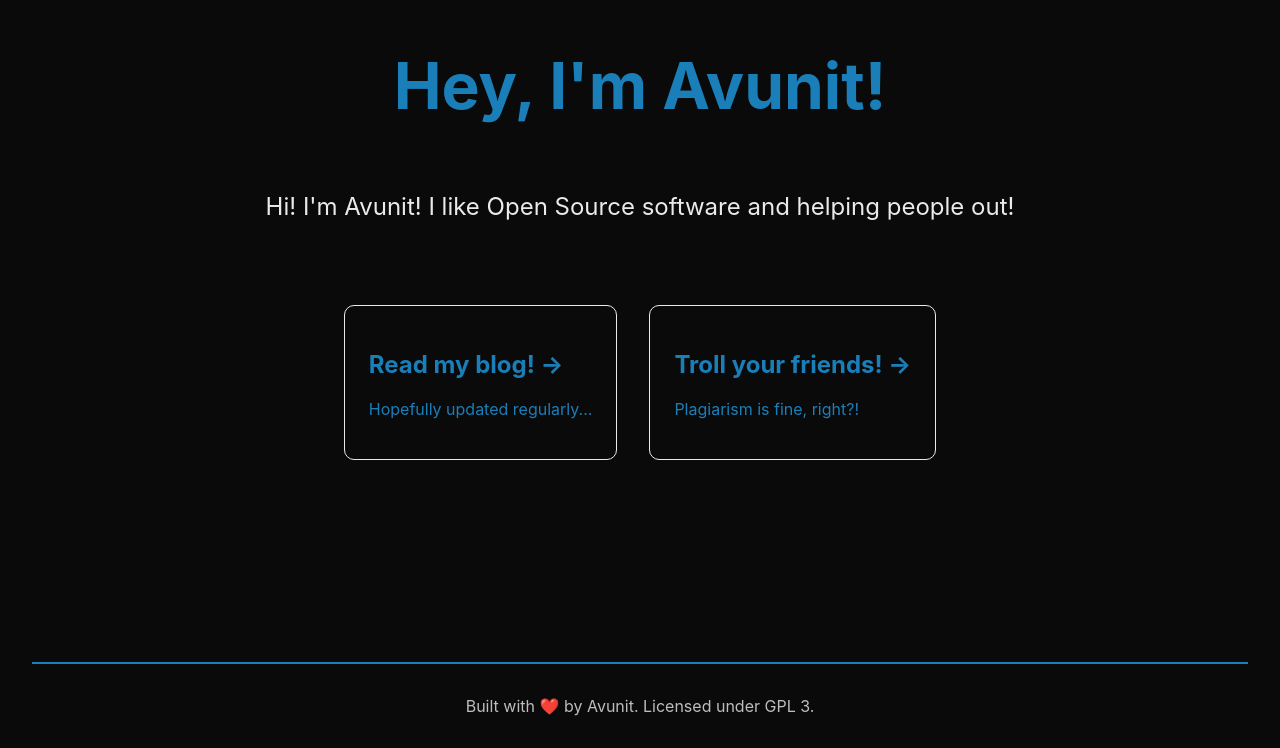
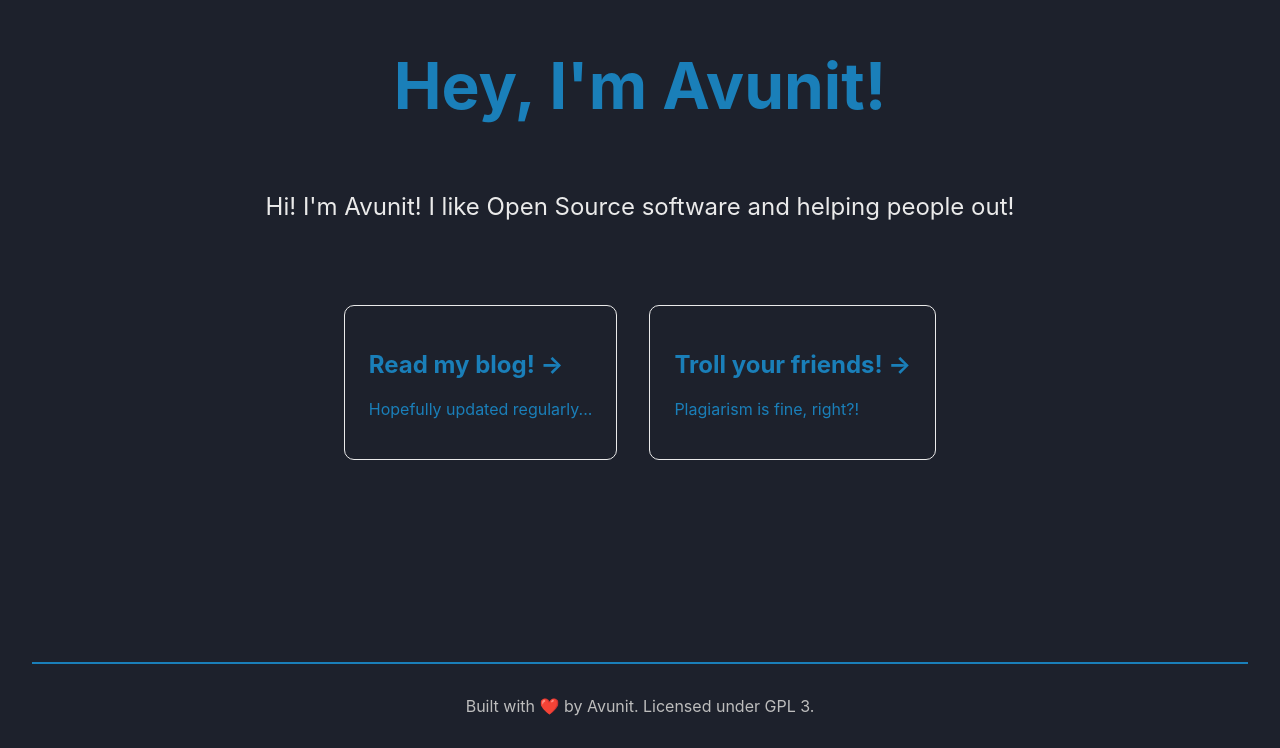
Before and after one commit to avunit1/repo, a Next.js app: page / in a window 1280 px wide. Shown: the part 138-886 px from the top of the page. Built offline with nearby package versions, Linux system fonts and the light colour scheme.

Commit message:
bg xolor

```diff
--- a/styles/globals.css
+++ b/styles/globals.css
@@ -2,7 +2,7 @@ html,
 body {
   padding: 0;
   margin: 0;
-  background: rgb(10, 10, 10);
+  background: rgb(29, 33, 44);
   font-family: -apple-system, BlinkMacSystemFont, Segoe UI, Roboto, Oxygen,
     Ubuntu, Cantarell, Fira Sans, Droid Sans, Helvetica Neue, sans-serif;
 }
```
